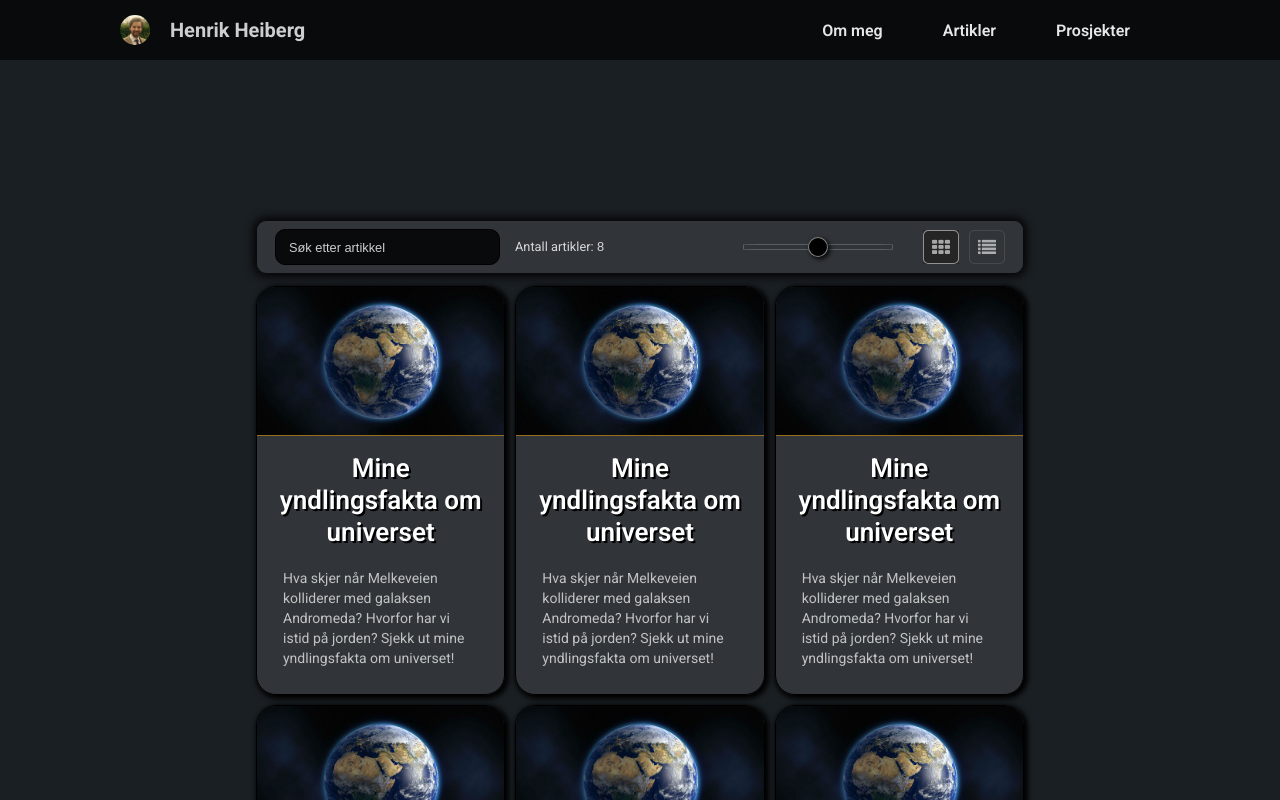
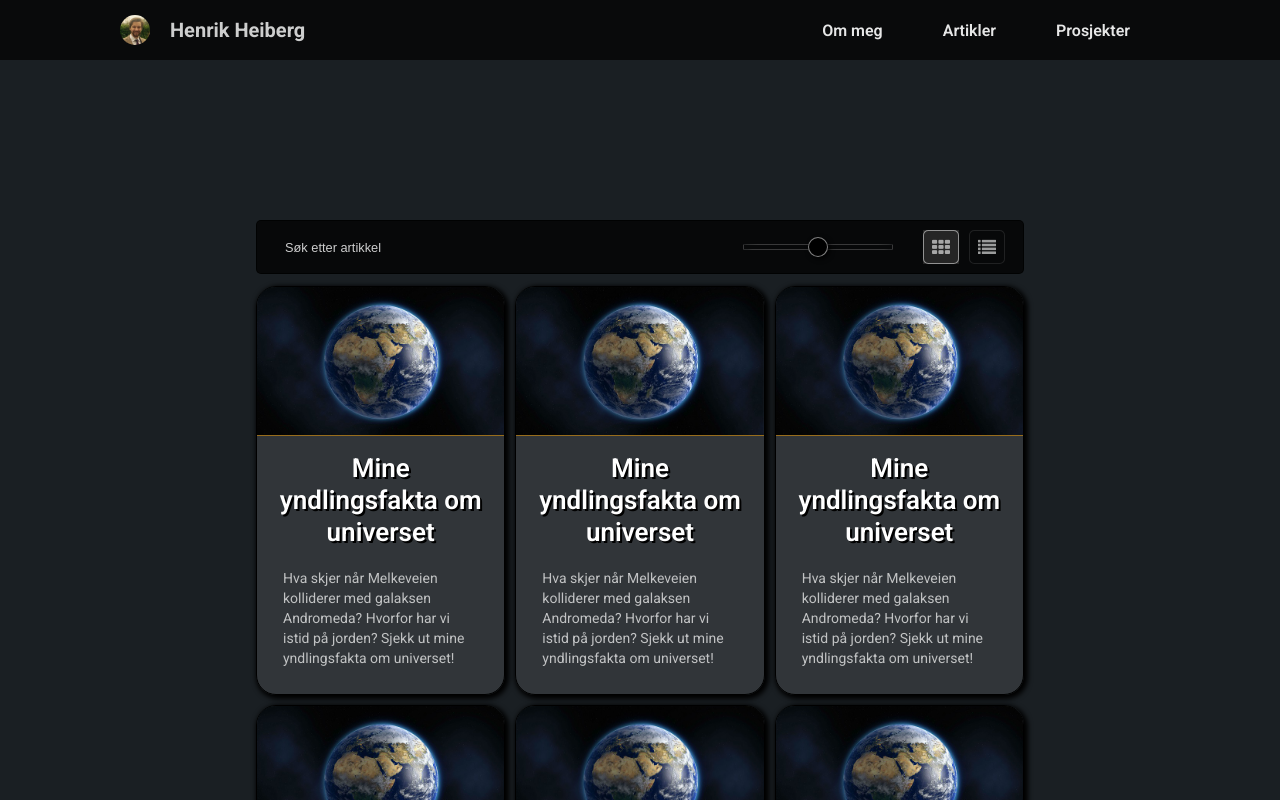
Before and after one commit to heiberik/heiberik.github.io, a React (Create React App) app: page /artikler in a window 1280 px wide. Shown: the top 800 px of the page. Built offline with nearby package versions, Linux system fonts and the light colour scheme.

Commit message:
fikset toolbar. layout

```diff
--- a/src/css/artikler.css
+++ b/src/css/artikler.css
@@ -164,11 +164,8 @@ a {
     align-items: center;
     padding: 8px;
     background: rgb(7, 8, 9);
-    border: solid black .1rem;
-    box-shadow: 0px 0px 10px 2px black;
     border: solid rgba(0, 0, 0, 0.8) 0.1rem;
-    background-color: rgba(255,255,255, 0.1);
-    border-radius: 10px;
+    border-radius: 5px;
 }
 
 .toolbar .search-wrapper {
@@ -179,17 +176,15 @@ a {
     font-size: 1rem;
     margin: auto;
     margin-left: 10px;
-    border: solid 1px black;
     padding: 8px;
-    background: rgb(9, 10, 11);
+    background: inherit;
     color: rgba(255, 255, 255, 0.8);
-    border-radius: 10px;
+    padding-left: 10px;
 }
 
 .toolbar input[type="search"]::placeholder {
     color: rgba(255, 255, 255, 0.8);
     font-size: 0.8rem;
-    padding-left: 5px;
 }
 
 
@@ -198,6 +193,7 @@ a {
     margin: auto;
     margin-left: 15px;
     color: rgba(255, 255, 255, 0.8);
+    display: none;
 }
 
 .toolbar .counter span {
--- a/src/css/navbar.css
+++ b/src/css/navbar.css
@@ -14,7 +14,6 @@
 .navLink {
     text-decoration: none;
     color: rgba(255, 255, 255, 0.8);
-    background: rgba(7,8,9, 0.3);
     font-weight: bold;
     font-size: 0.9rem;
     margin: 0px;
```
